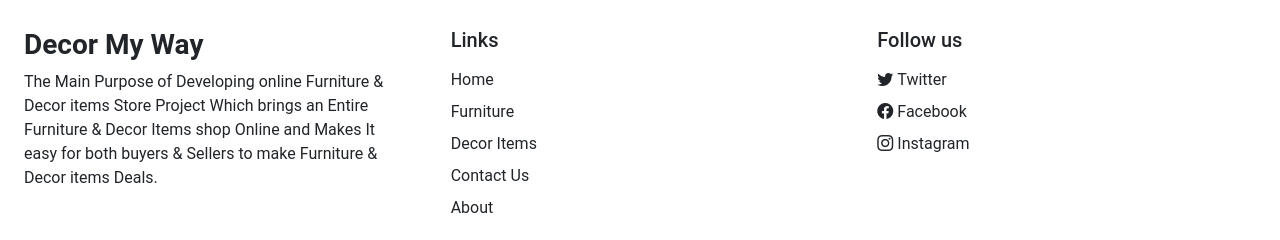
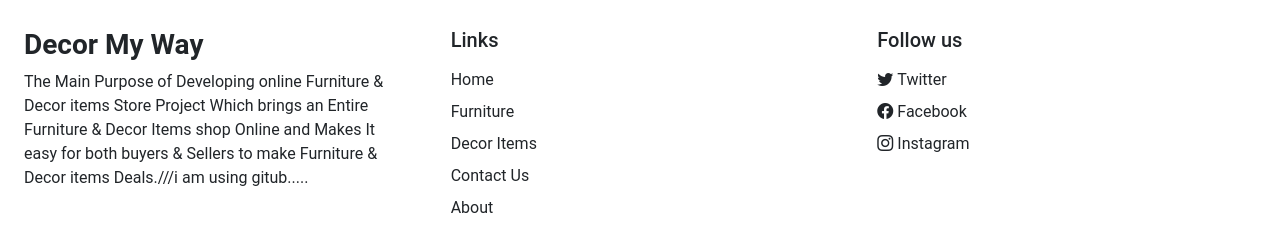
Before and after one commit to HarshFotariya10/DecorMyWay, an Angular app: page / in a window 1280 px wide. Shown: the part 794-1034 px from the top of the page. Built offline with nearby package versions, Linux system fonts and the light colour scheme.

Commit message:
test_github

```diff
--- a/src/app/Pages/footer/footer.component.html
+++ b/src/app/Pages/footer/footer.component.html
@@ -10,7 +10,7 @@
                 & Decor items Store Project Which brings an
                 Entire Furniture & Decor Items shop Online and
                 Makes It easy for both buyers & Sellers to make
-                Furniture & Decor items Deals.
+                Furniture & Decor items Deals.///i am using gitub.....
             </p>
         </div>
         <div class="col-lg-4 p-4">
```
